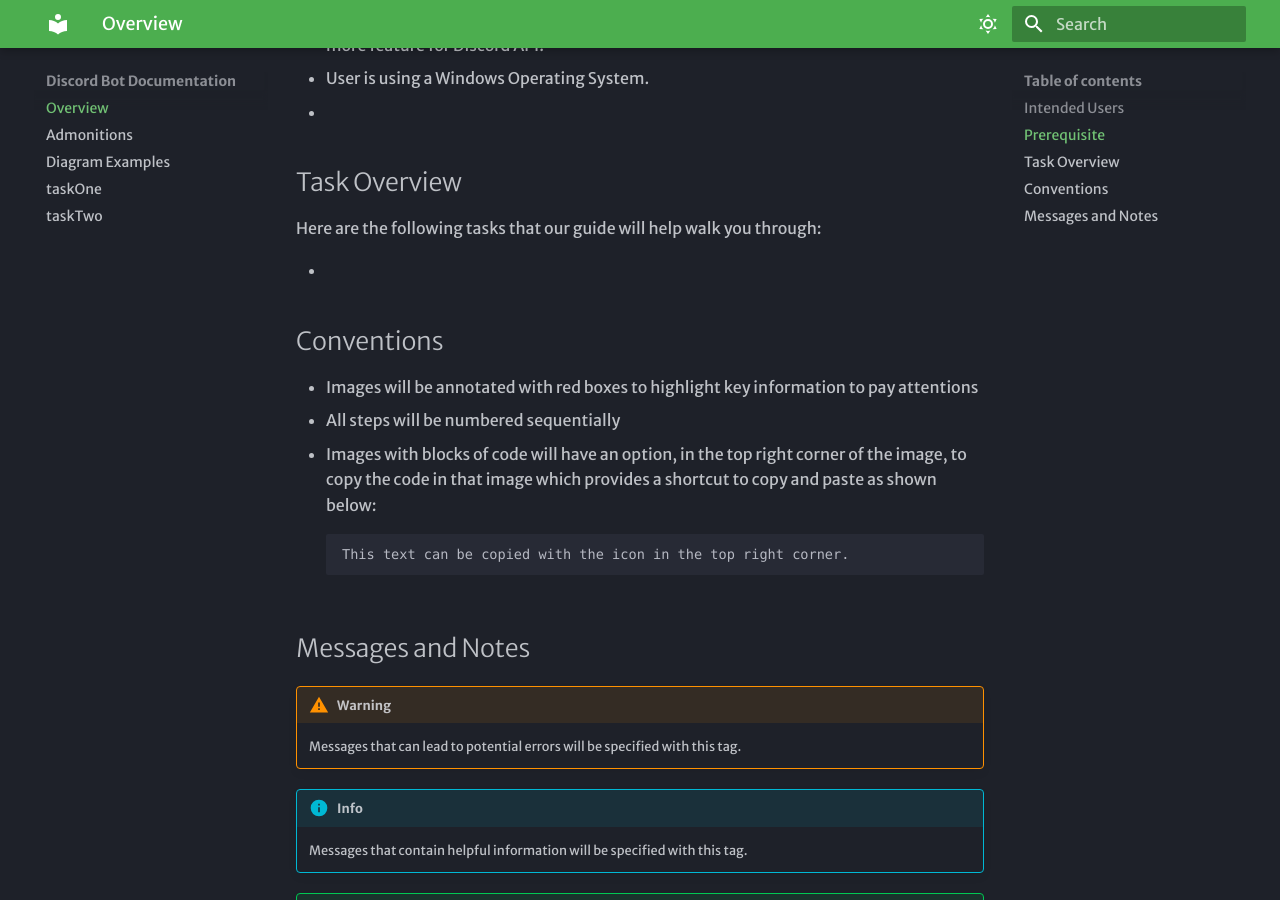
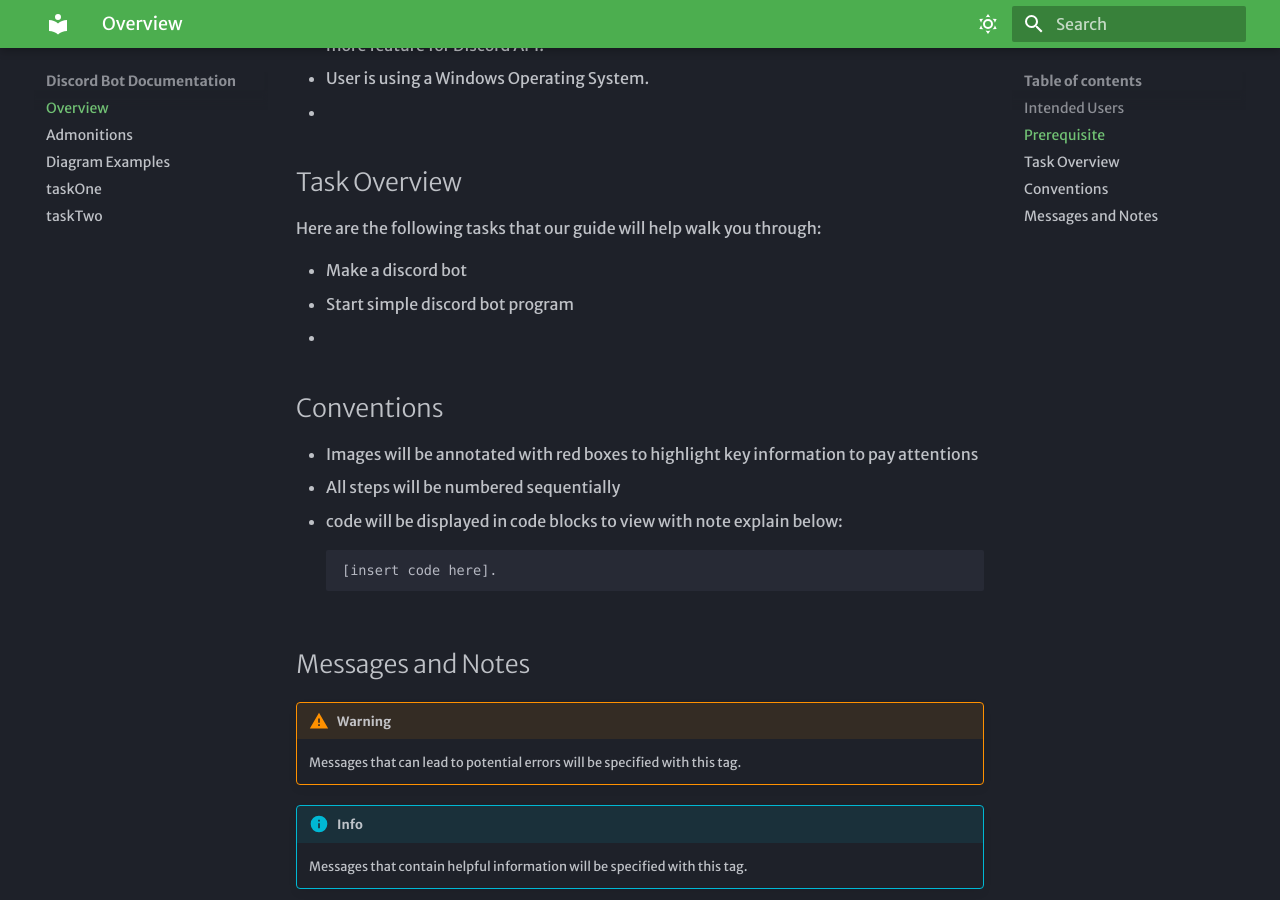
Before and after one commit to TitusLee2000/Discord-Bot-Documentation, an MkDocs documentation site: the page built from docs/index.md, in a window 1280 px wide and 900 px high, scrolled down 633 px. Built offline with MkDocs 1.6.1 and Material for MkDocs 9.7.7, drawn with Linux system fonts in a browser that asks for light colours; some web fonts are replaced.

Commit message:
Add more to introduction

````diff
--- a/docs/index.md
+++ b/docs/index.md
@@ -21,17 +21,19 @@ This documentation is designed to be used with the following assumptions:
 ## Task Overview
 Here are the following tasks that our guide will help walk you through:
 
-
+- Make a discord bot
+- Start simple discord bot program
 -
 
 ## Conventions
 
 - Images will be annotated with red boxes to highlight key information to pay attentions
 - All steps will be numbered sequentially
-- Images with blocks of code will have an option, in the top right corner of the image, to copy the code in that image which provides a shortcut to copy and paste as shown below:
-```
-This text can be copied with the icon in the top right corner.
-```
+- code will be displayed in code blocks to view with note explain
+    below:
+    ```
+    [insert code here].
+    ```
 
 ## Messages and Notes
 
````
